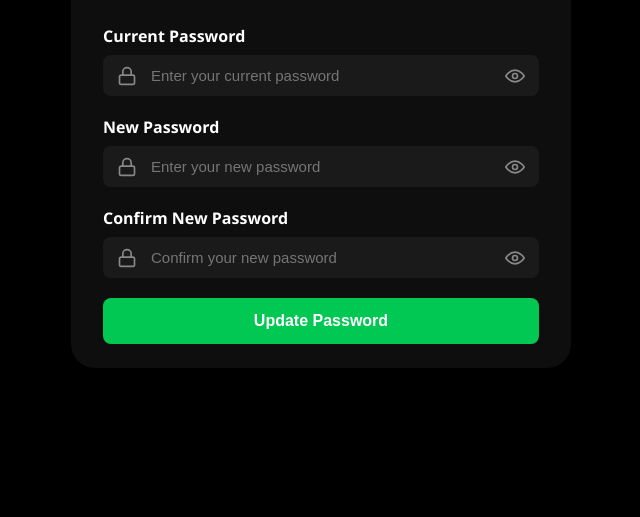
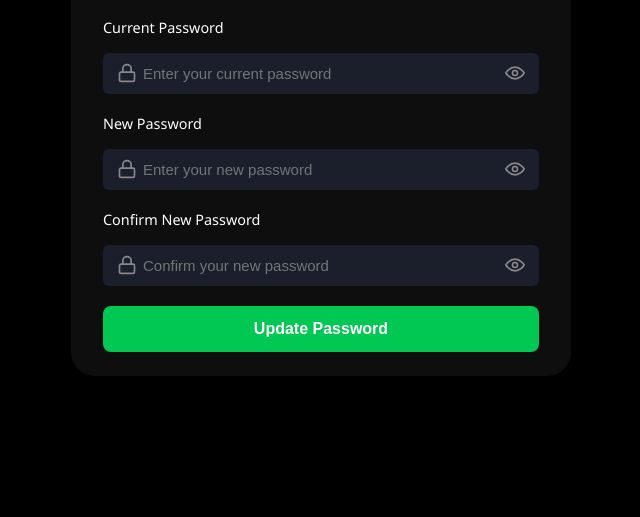
Before and after one commit to aUser-12/tradewarz, a plain HTML site: page public/change-password.html in a window 1280 px wide. Shown: the part 283-800 px from the top of the page, without its empty margins (319-959 px from the left). Drawn offline with Linux system fonts and the light colour scheme.

Commit message:
Update change-password.html

```diff
--- a/public/change-password.html
+++ b/public/change-password.html
@@ -71,23 +71,45 @@
     }
     .form-group {
       margin-bottom: 1.25rem;
+             display: flex;
+        flex-direction: column;
+        gap: 1rem;
+        text-align: left;
     }
     label {
-      display: block;
-      margin-bottom: 0.5rem;
-      font-weight: 600;
+      font-size: 0.9rem;
+      /* margin-bottom:1.3rem; */
     }
     .input-icon {
       position: relative;
     }
     .input-icon input {
-      width: 100%;
-      padding: 0.75rem 3rem 0.75rem 3rem;
-      border: none;
-      border-radius: 0.5rem;
-      background: #1a1a1a;
-      color: #fff;
-      font-size: 0.9375rem;
+        background: #1a1f2b;
+        border-radius: 6px;
+        padding: 0.75rem 0.875rem 0.75rem 2.5rem;
+        display: flex;
+        align-items: center;
+        gap: 0.5rem;
+        color: #888;
+        width:100%;
+        border:none;
+        font-size: 0.9375rem;
+      /* font-size: 0.9375rem; */
+
+            /* background: #1a1f2b;
+        border-radius: 6px;
+        padding: 0.75rem;
+        display: flex;
+        align-items: center;
+        gap: 0.5rem;
+        color: #888;
+
+
+
+                display: flex;
+        flex-direction: column;
+        gap: 1rem;
+        text-align: left;*/
     }
     .input-icon .icon {
       position: absolute;
```
